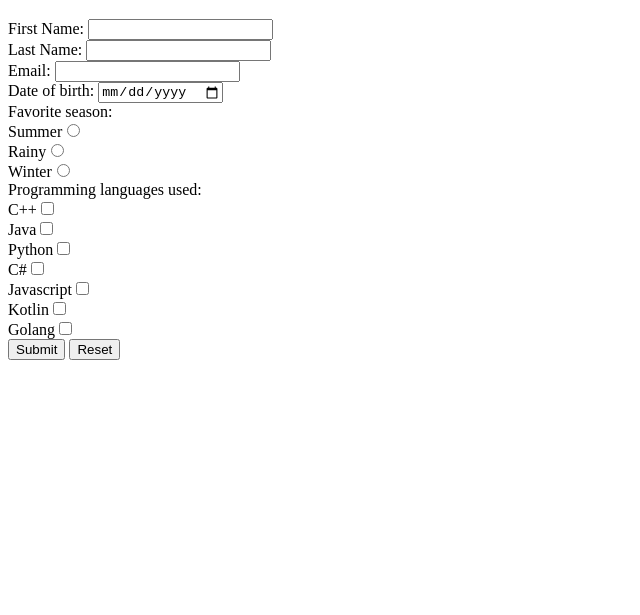
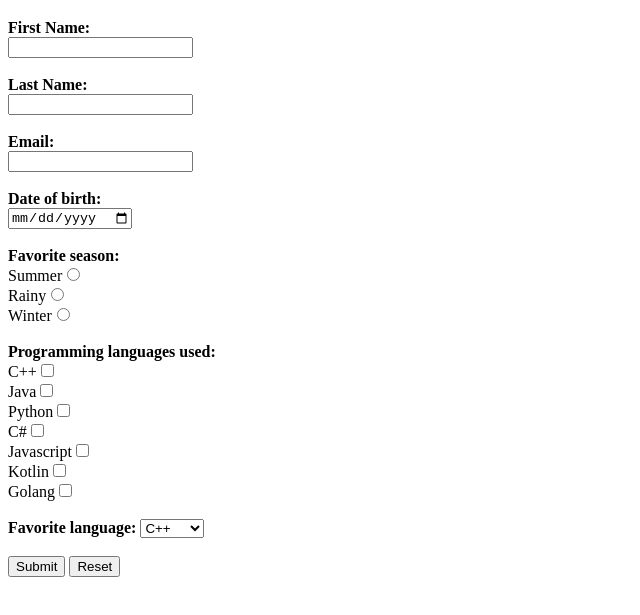
Before and after one commit to Sid672/Web_Project1, a plain HTML site: page form.html in a window 1280 px wide. Shown: the part 61-676 px from the top of the page, without its empty margins (0-640 px from the left). Drawn offline with Linux system fonts and the light colour scheme.

Commit message:
form updated

```diff
--- a/form.html
+++ b/form.html
@@ -6,26 +6,43 @@
     <body>
         <h1>Simple form</h1>
         <form>
-
-    	<!-- Change the names -->
-    	First Name: <input type = "text" name = "First Name"><br>
-    	Last Name: <input type = "text" name = "First Name"><br>
-    	Email: <input type = "email" name = "First Name"><br>
-    	Date of birth: <input type = "date" name = "First Name"><br>
-    	Favorite season:<br>
+        	<strong>First Name:<br> <input type = "text" name = "First Name"></strong><br><br>
+        	<strong>Last Name:<br>  <input type = "text" name = "last name"></strong><br><br>
+        	<strong>Email:<br><input type = "email" name = "Email"></strong><br><br>
+        	<strong>Date of birth:<br>  <input type = "date" name = "Date"></strong><br><br>
+        	<strong>Favorite season:</strong><br>
         	Summer<input type = "radio" name = "season"><br>
         	Rainy<input type = "radio" name = "season"><br>
-        Winter<input type = "radio" name = "season"><br>
-    	Programming languages used:<br>
-    	C++<input type = "checkbox" name = "First Name"><br>
-    	Java<input type = "checkbox" name = "First Name"><br>
-    	Python<input type = "checkbox" name = "First Name"><br>
-    	C#<input type = "checkbox" name = "First Name"><br>
-    	Javascript<input type = "checkbox" name = "First Name"><br>
-    	Kotlin<input type = "checkbox" name = "First Name"><br>
-    	Golang<input type = "checkbox" name = "First Name"><br>
+            Winter<input type = "radio" name = "season"><br><br>
+        	<strong>Programming languages used:</strong><br>
+        	C++<input type = "checkbox" name = "C++"><br>
+        	Java<input type = "checkbox" name = "Java"><br>
+        	Python<input type = "checkbox" name = "Python"><br>
+        	C#<input type = "checkbox" name = "C#"><br>
+        	Javascript<input type = "checkbox" name = "Javascript"><br>
+        	Kotlin<input type = "checkbox" name = "Kotlin"><br>
+        	Golang<input type = "checkbox" name = "Golang"><br><br>
+            <label><strong>Favorite language:</strong></label>
+            <select name = "fav language">
+                <option value = "C++">C++</option>
+                <option value = "Java">Java</option>
+                <option value = "Python">Python</option>
+            </select><br><br>
         	<input type = "submit">
         	<input type = "reset">
         </form>
     </body>
 </html>
+
+<!-- Example of input data in the form:
+First+Name=harry
+&last+name=potter
+&Email=harry%40gmail.com
+&Date=2022-12-04
+&season=on
+&Java=on
+&Python=on
+&Kotlin=on
+&Golang=on
+&fav+language=C%2B%2B
+-->
```
Lines whose indentation alone changed are shown as unchanged.
